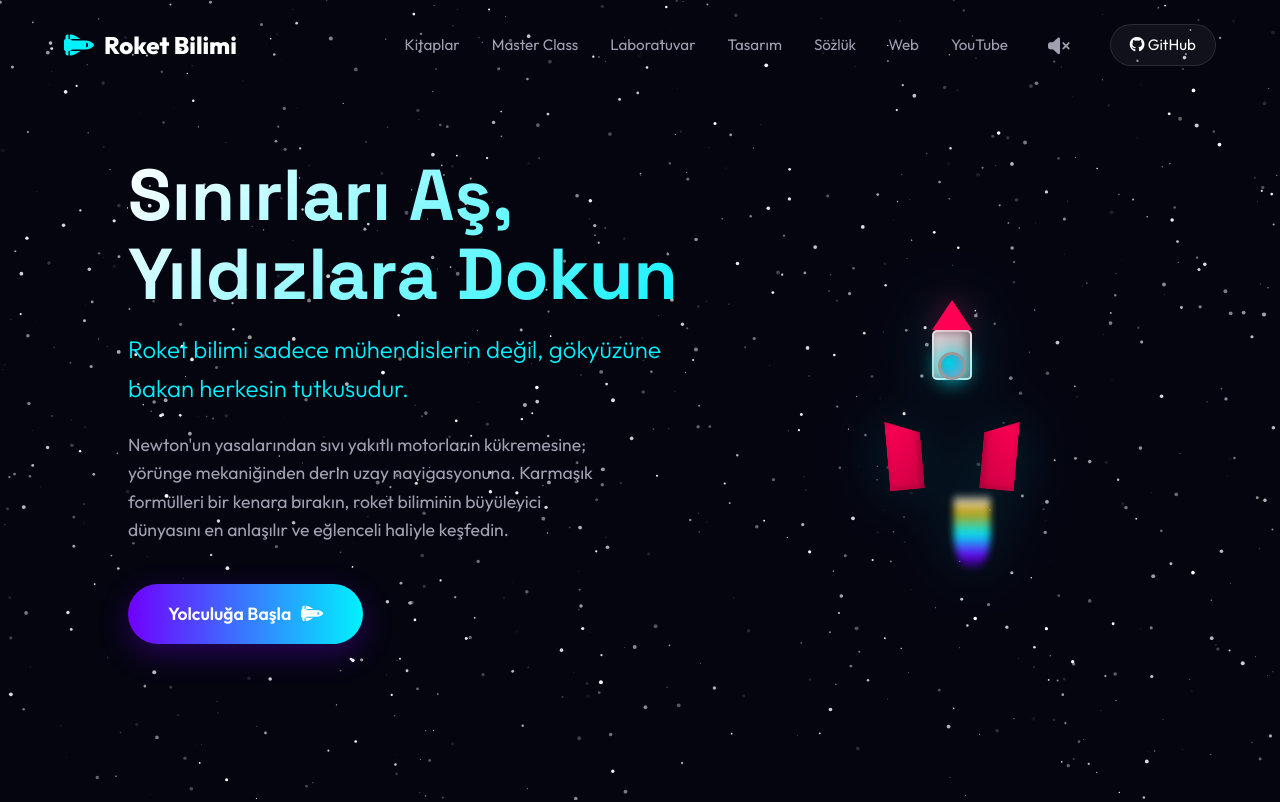
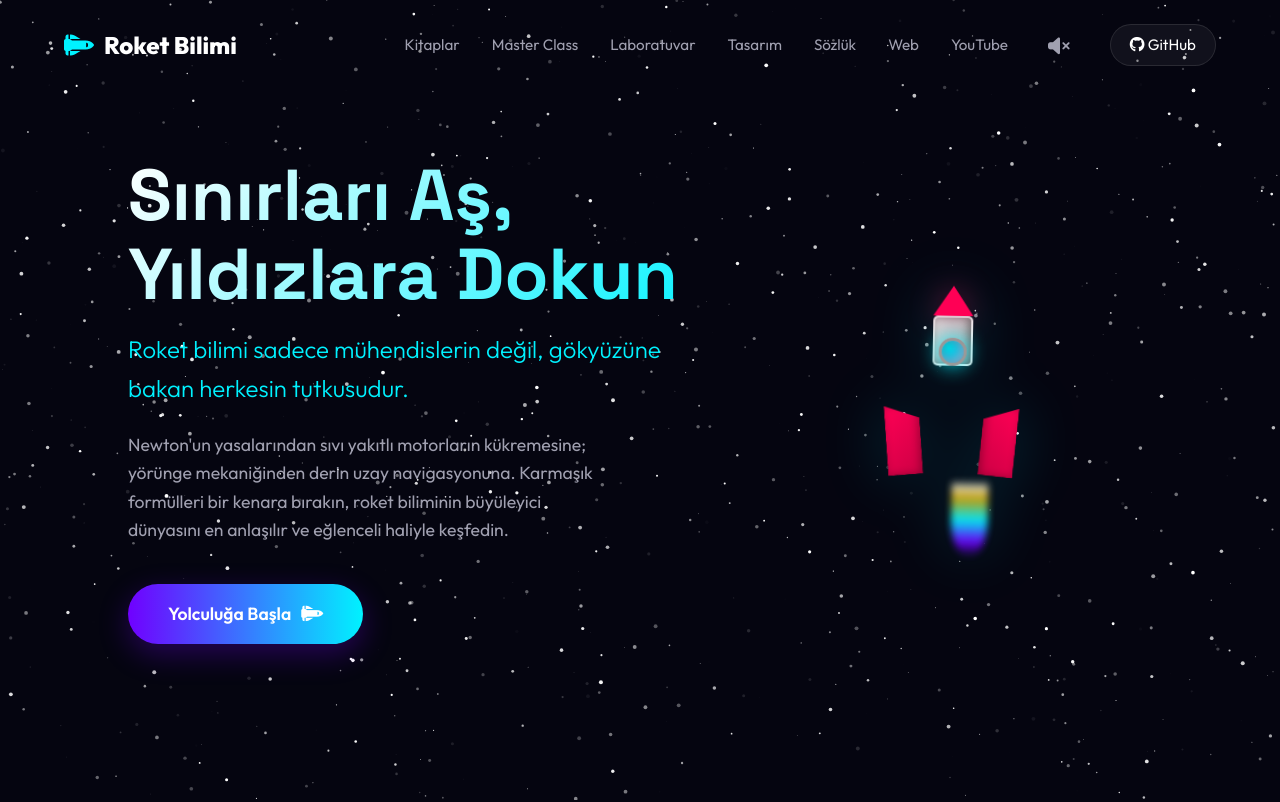
Before and after one commit to tufankoc/acik-kaynak-roket, a plain HTML site: page index.html in a window 1280 px wide. Shown: the top 802 px of the page. Drawn offline with Linux system fonts and the light colour scheme; no server answers; animation ran at ten frames a second.

Commit message:
🔧 CSS syntax hataları düzeltildi
- Eski duplicate kodlar temizlendi
- Roket tasarımı artık hatasız

```diff
--- a/css/style.css
+++ b/css/style.css
@@ -277,15 +277,6 @@ a {
     filter: blur(4px);
 }
 
-height: 80px;
-background: linear-gradient(to bottom, rgba(255, 255, 255, 0.8), var(--primary-accent), var(--secondary-accent), transparent);
-border-radius: 0 0 20px 20px;
-animation: exhaust 0.1s infinite alternate;
-opacity: 0.9;
-filter: blur(5px);
-z-index: 0;
-}
-
 @keyframes float {
 
     0%,
```
